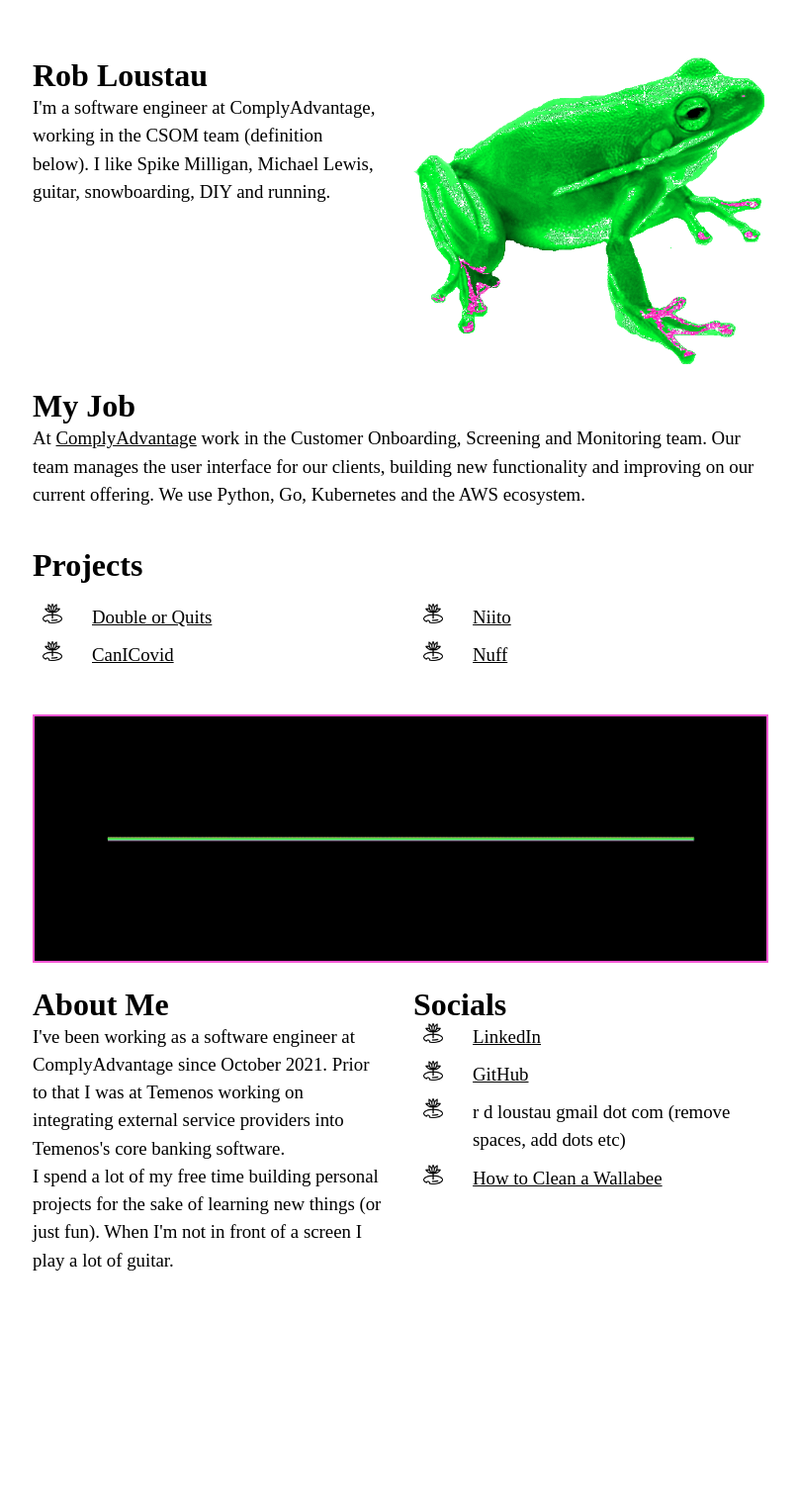
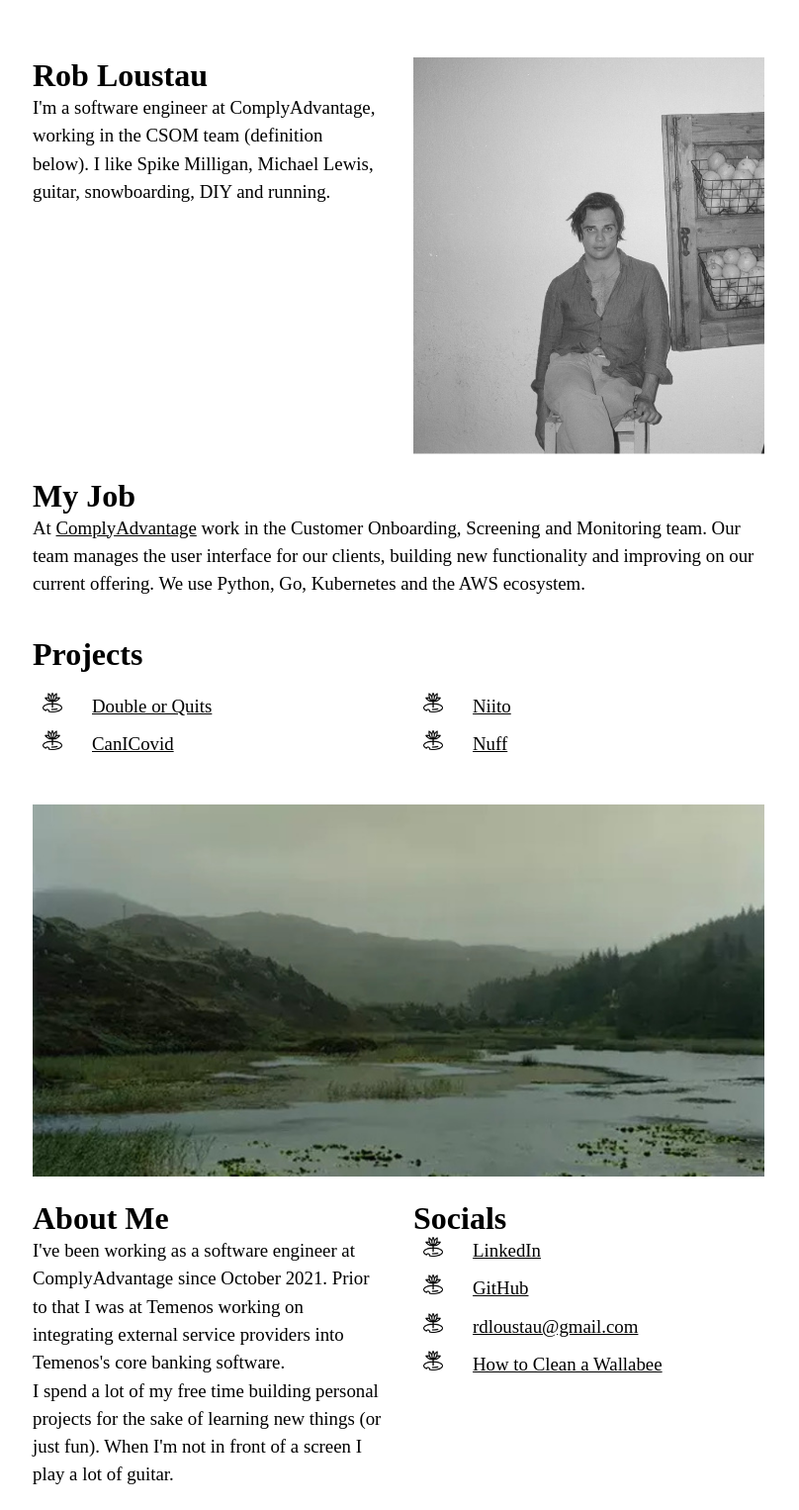
Before and after one commit to rdlou/rdlou.github.io, a plain HTML site: page index.html in a window 1280 px wide. Shown: the whole page at 99% size, without its empty margins (237-1045 px from the left). Before the commit the page ends 1355 px from the top, so only its background shows below. Drawn offline with Linux system fonts and the light colour scheme.

Commit message:
image changes

```diff
--- a/index.html
+++ b/index.html
@@ -24,7 +24,7 @@
                     I like Spike Milligan, Michael Lewis, guitar, snowboarding, DIY and running.</p>
                 </div>
                 <div class="image">
-                    <img src="./assets/frog1.png" />
+                    <img src="./assets/me.JPG" />
                 </div>
                 <div class="span">
                     <h1>My Job</h1>
@@ -47,7 +47,7 @@
                     </ul>
                 </div>
                 <div class="span">
-                    <img src="./assets/sound.gif" />
+                    <img src="./assets/ls.jpg" />
                 </div>
                 <div>
                     <h1>About Me</h1>
@@ -59,7 +59,7 @@
                     <ul class="bullet">
                         <li><a href="https://www.linkedin.com/in/robert-loustau/" target="_blank">LinkedIn</a></li>
                         <li><a href="https://github.com/rdlou" target="_blank">GitHub</a></li>
-                        <li>r d loustau gmail dot com (remove spaces, add dots etc)</li>
+                        <li><a href="mailto:rdloustau@gmail.com">rdloustau@gmail.com</a></li>
                         <li><a href="https://rdlou.medium.com/how-to-clean-a-wallabee-c1bff0a38437" target="_blank">How to Clean a Wallabee</a></li>
                     </ul>
                 </div>
--- a/style.css
+++ b/style.css
@@ -56,9 +56,8 @@ li {
 }
 
 .span img{
-    border: 2px solid #f757d4;
+
 }
-
 img {
       width: 100%;
       height: auto;
@@ -72,13 +71,7 @@ a {
   color: black;
 }
 
-img:hover {
-  /* Start the shake animation and make the animation last for 0.5 seconds */
-  animation: shake 0.5s;
 
-  /* When the animation is finished, start again */
-  animation-iteration-count: infinite;
-}
 
 .project {
   display:grid;
```
Also changed, not shown: assets/frog.jpeg (deleted), assets/frog1.png (deleted), assets/ls.jpg (added), assets/me.JPG (added), assets/sound.gif (deleted).
